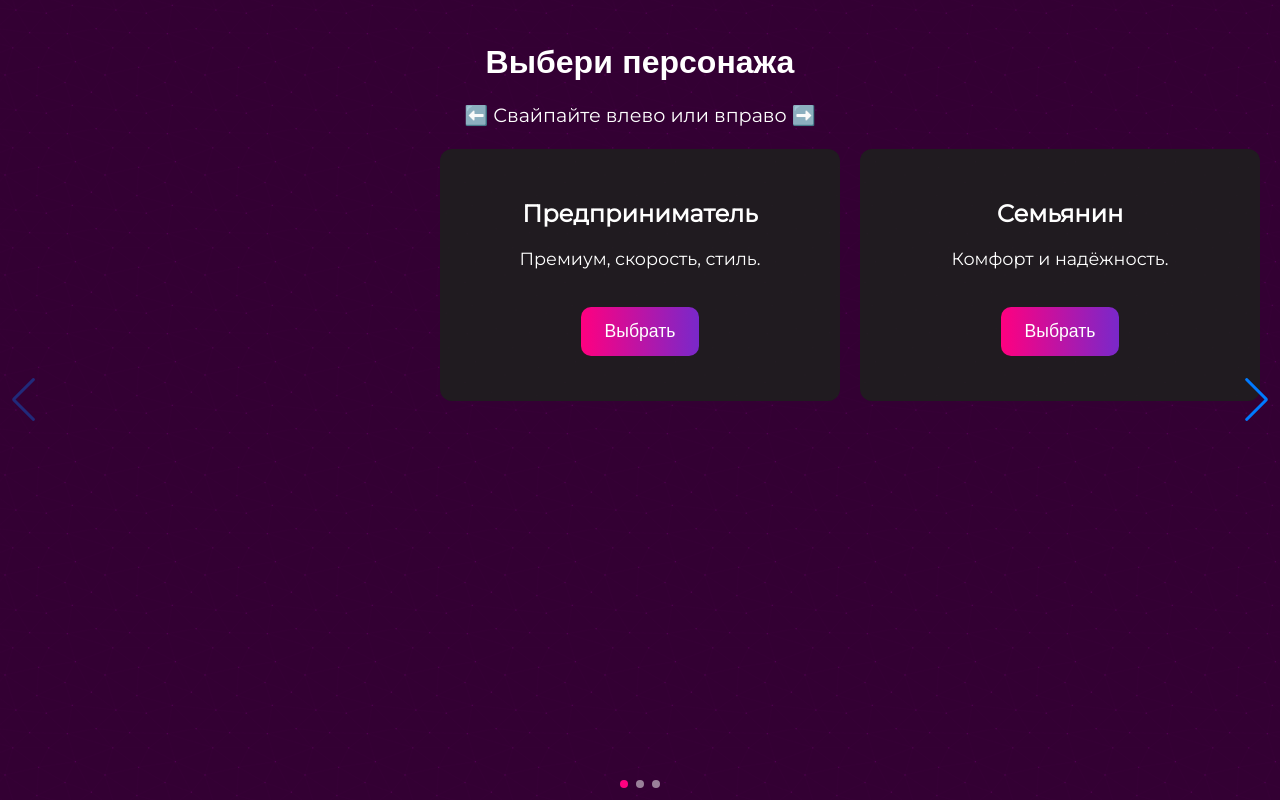
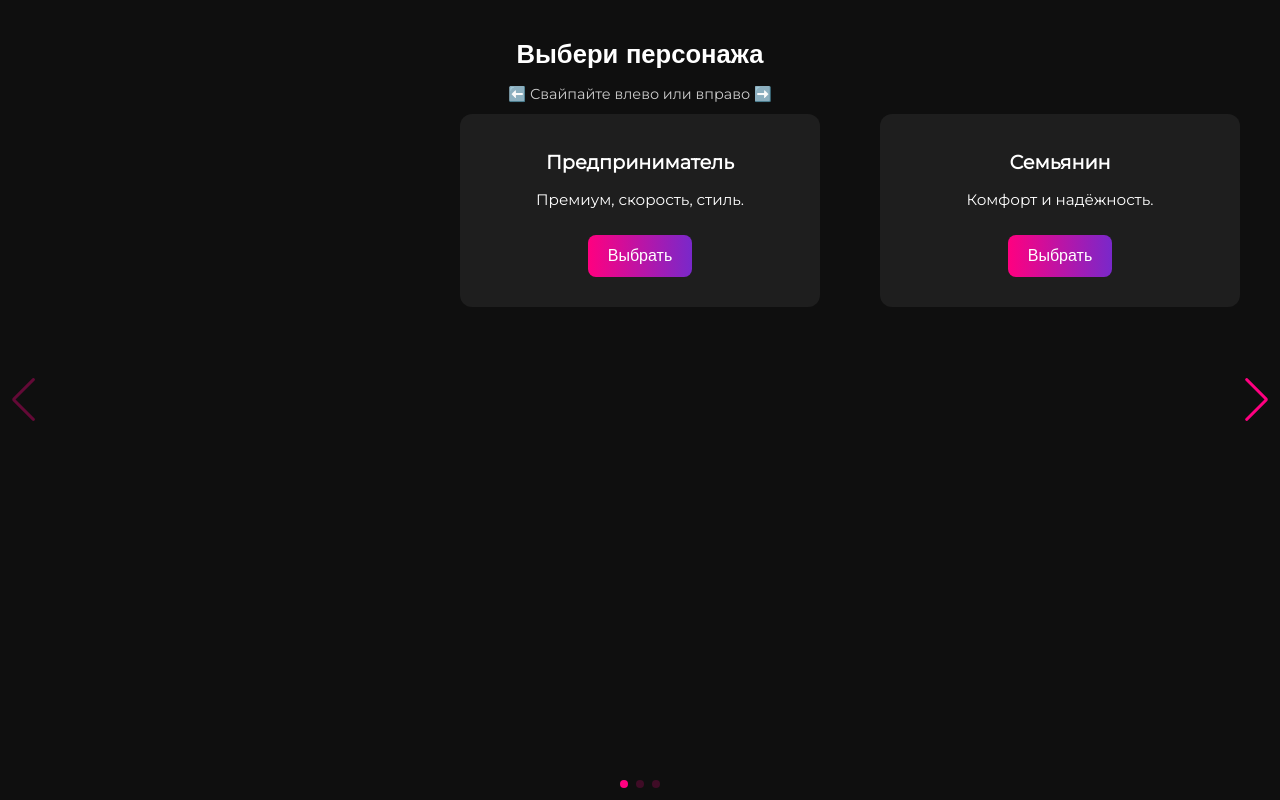
Before and after one commit to 6ezumir/auto24-miniapp, a plain HTML site: page index.html in a window 1280 px wide. Both pictures are taken after a click on the button "Мужчина". Shown: the top 800 px of the page. Drawn offline with nearby package versions, Linux system fonts and the light colour scheme.

Commit message:
Update styles.css

```diff
--- a/styles.css
+++ b/styles.css
@@ -1,26 +1,11 @@
 body {
   margin: 0;
   padding: 0;
-  background: #0f0f0f url('endless-constellation.svg') repeat;
-  background-size: 100px auto; /* Мелкий фон */
+  background: #0f0f0f;
   font-family: 'Montserrat', sans-serif;
   color: #fff;
 }
 
-/* Центрирование логотипа, если он есть */
-.logo-container {
-  width: 100%;
-  display: flex;
-  justify-content: center;
-  margin: 20px 0;
-}
-
-.logo {
-  max-width: 120px;
-  height: auto;
-}
-
-/* Общий контейнер */
 .container {
   max-width: 400px;
   margin: 0 auto;
@@ -28,34 +13,36 @@ body {
   text-align: center;
 }
 
-/* Скрытые блоки */
 .hidden {
   display: none;
 }
 
-/* Заголовки */
 h1 {
   font-family: 'Orbitron', sans-serif;
-  font-size: 2rem;
-  margin-bottom: 20px;
+  font-size: 1.6rem;
+  margin-bottom: 10px;
 }
 
-/* Текст */
-p {
-  font-size: 1.2rem;
-  line-height: 1.5;
+.hint {
+  font-size: 0.9rem;
+  color: #ccc;
+  margin-bottom: 10px;
 }
 
-/* Кнопка */
+p {
+  font-size: 1rem;
+  line-height: 1.4;
+}
+
 .button {
   display: inline-block;
   background: linear-gradient(90deg, #ff0080, #7928ca);
   color: #fff;
   border: none;
-  padding: 14px 24px;
-  margin: 15px 0;
-  font-size: 1.1rem;
-  border-radius: 10px;
+  padding: 12px 20px;
+  margin: 10px 5px;
+  font-size: 1rem;
+  border-radius: 8px;
   cursor: pointer;
   transition: transform 0.2s;
 }
@@ -64,36 +51,38 @@ p {
   transform: scale(1.05);
 }
 
-/* Свайп карточка */
-.swiper-slide {
-  background: rgba(30, 30, 30, 0.9);
-  border-radius: 12px;
-  padding: 30px;
-  box-sizing: border-box;
-  display: flex;
-  flex-direction: column;
-  align-items: center;
+.swiper {
+  width: 100%;
+  padding: 20px 0;
 }
 
-/* Заголовок карточки */
-.swiper-slide h2 {
-  font-size: 1.5rem;
-  margin-bottom: 15px;
+.swiper-slide {
+  display: flex;
+  justify-content: center;
 }
 
-/* Текст карточки */
-.swiper-slide p {
-  font-size: 1.1rem;
-  margin-bottom: 20px;
+.card {
+  background: #1e1e1e;
+  border-radius: 12px;
+  padding: 20px;
+  width: 90%;
+  box-sizing: border-box;
 }
 
-/* Пагинация (точки) */
-.swiper-pagination-bullet {
-  background: #fff;
-  opacity: 0.5;
+.card h2 {
+  font-size: 1.2rem;
+  margin-bottom: 10px;
 }
 
-.swiper-pagination-bullet-active {
+.card p {
+  font-size: 0.95rem;
+}
+
+.swiper-button-next,
+.swiper-button-prev {
+  color: #ff0080;
+}
+
+.swiper-pagination-bullet {
   background: #ff0080;
-  opacity: 1;
 }
```
